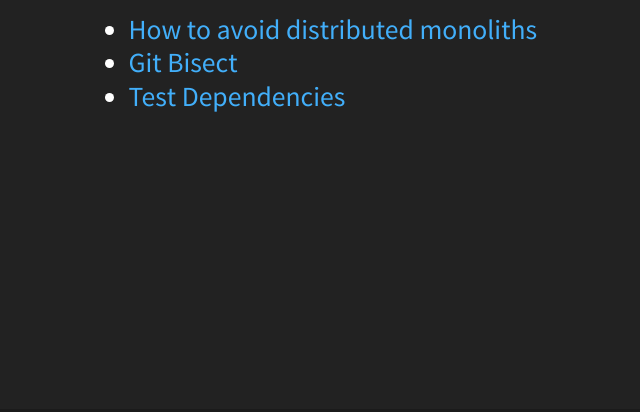
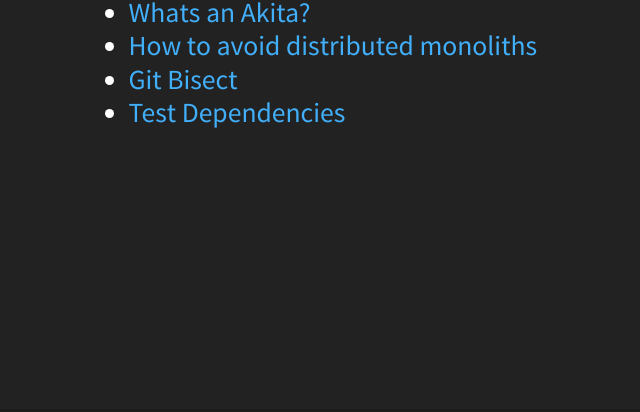
Before and after one commit to dylanwatsonsoftware/presentations, a website: page index.html in a window 1280 px wide. Shown: the part 388-800 px from the top of the page, without its empty margins (321-961 px from the left). Drawn offline with Linux system fonts and the light colour scheme.

Commit message:
Update index.html

```diff
--- a/index.html
+++ b/index.html
@@ -32,6 +32,7 @@
 				<p>Presentations</p>
 				<small>
 					<ul>
+						<li><a href="akita.html">Whats an Akita?</a></li>
 						<li><a href="distibuted-monoliths.html">How to avoid distributed monoliths</a></li>
 						<li><a href="git-bisect.html">Git Bisect</a></li>
 						<li><a href="test-dependencies.html">Test Dependencies</a></li>
```
